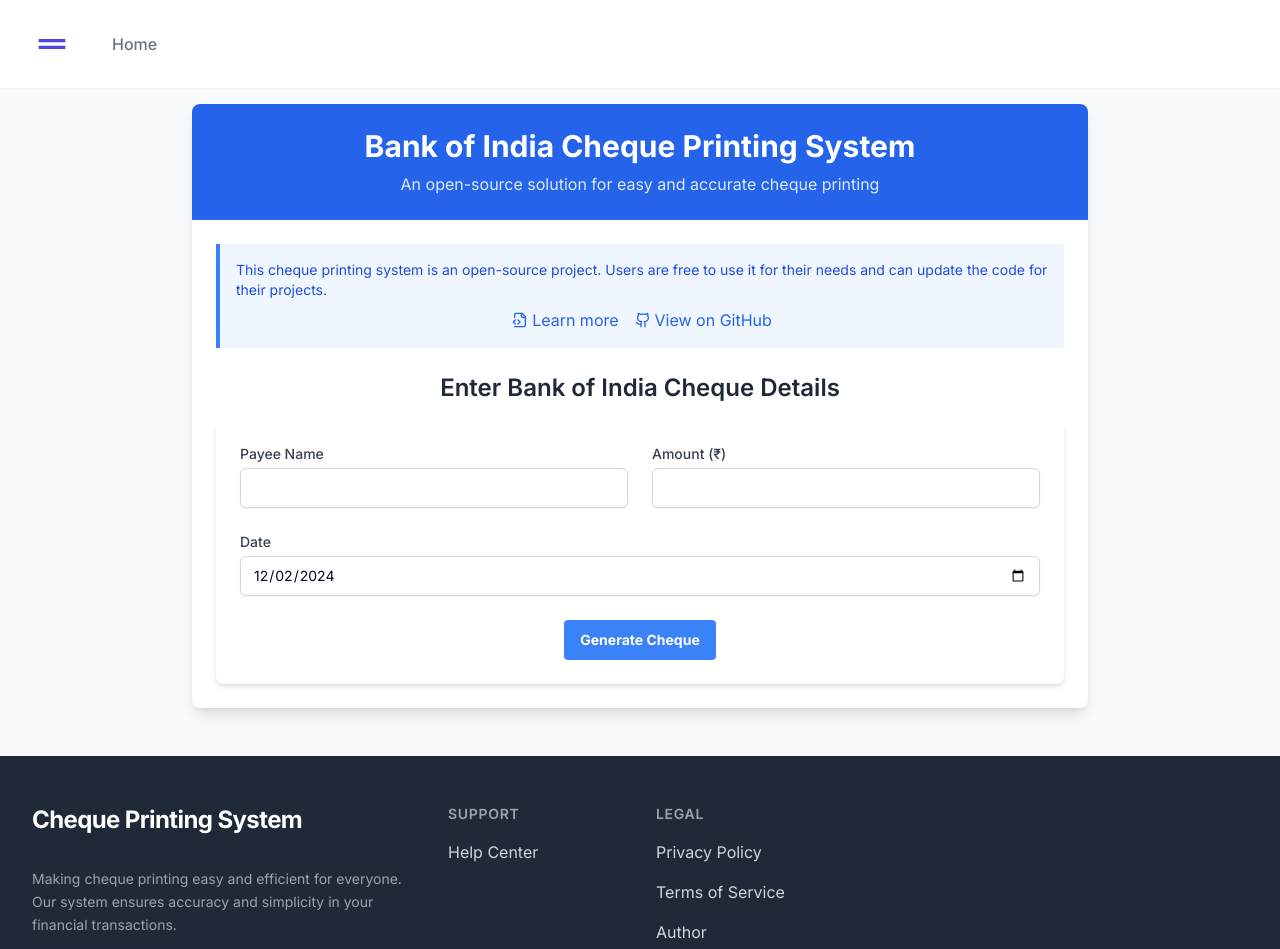
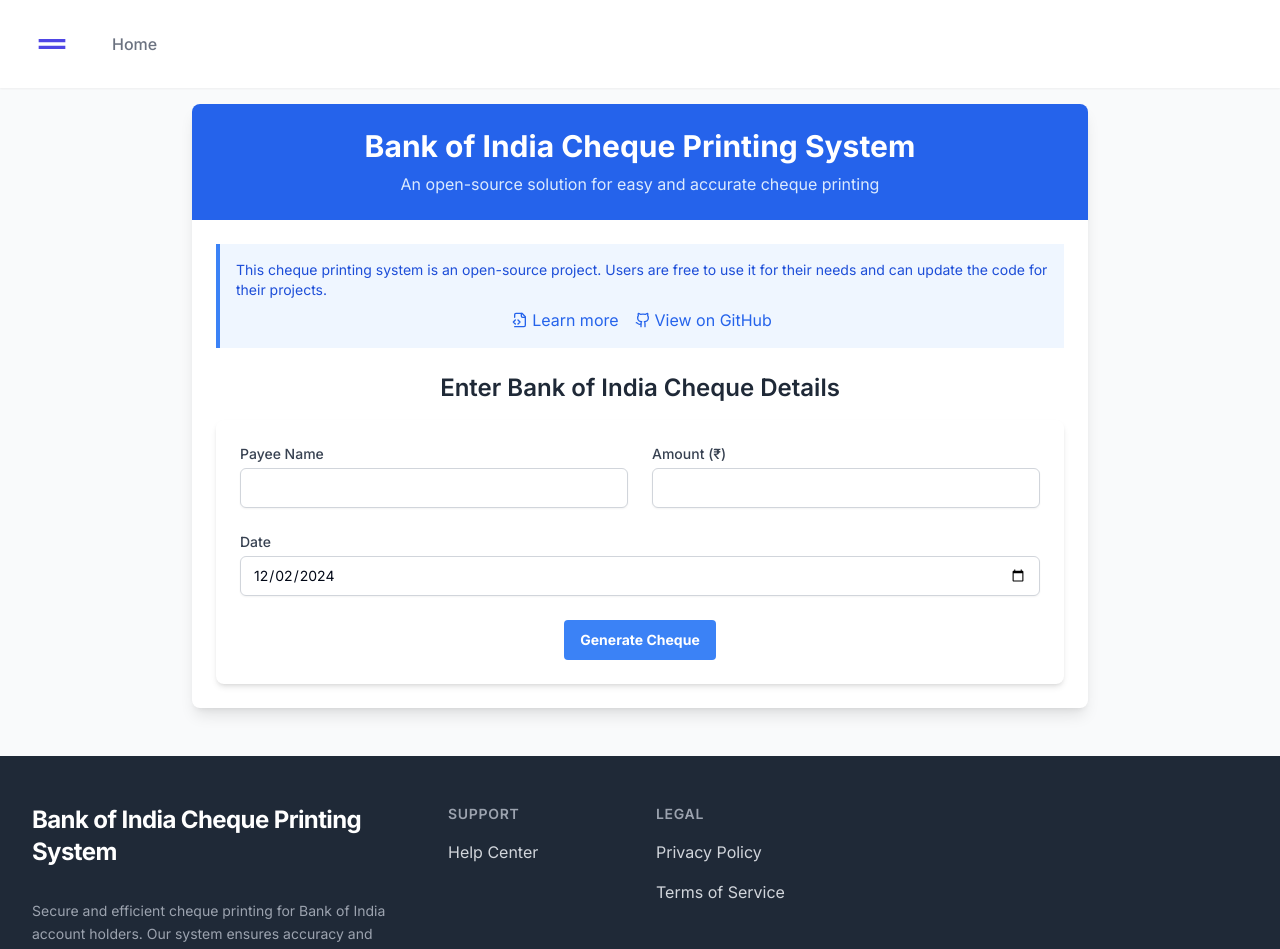
Before and after one commit to neil-jay/boi-cheque-printing-system, a Next.js app: page / in a window 1280 px wide. Shown: the top 949 px of the page. Built offline with nearby package versions, Linux system fonts and the light colour scheme.

Commit message:
feat: Add link to privacy

```diff
--- a/components/Footer.tsx
+++ b/components/Footer.tsx
@@ -7,10 +7,10 @@
         <div className="xl:grid xl:grid-cols-3 xl:gap-8">
           <div className="space-y-8 xl:col-span-1">
             <h2 className="text-2xl font-bold tracking-tight text-white">
-              Cheque Printing System
+              Bank of India Cheque Printing System
             </h2>
             <p className="text-gray-400 text-sm leading-relaxed">
-              Making cheque printing easy and efficient for everyone. Our system ensures accuracy and simplicity in your financial transactions.
+              Secure and efficient cheque printing for Bank of India account holders. Our system ensures accuracy and simplicity in your financial transactions.
             </p>
             <div className="flex space-x-6">
               <Link href="#" className="text-gray-400 hover:text-gray-300">
@@ -35,7 +35,7 @@
                 </h3>
                 <ul className="mt-4 space-y-4">
                   <li>
-                    <Link href="/help" className="text-base text-gray-300 hover:text-white transition duration-150 ease-in-out">
+                    <Link href="#" className="text-base text-gray-300 hover:text-white transition duration-150 ease-in-out">
                       Help Center
                     </Link>
                   </li>
@@ -47,18 +47,13 @@
                 </h3>
                 <ul className="mt-4 space-y-4">
                   <li>
-                    <Link href="#" className="text-base text-gray-300 hover:text-white transition duration-150 ease-in-out">
+                    <Link href="/privacy" className="text-base text-gray-300 hover:text-white transition duration-150 ease-in-out">
                       Privacy Policy
                     </Link>
                   </li>
                   <li>
                     <Link href="#" className="text-base text-gray-300 hover:text-white transition duration-150 ease-in-out">
                       Terms of Service
-                    </Link>
-                  </li>
-                  <li>
-                    <Link href="#" className="text-base text-gray-300 hover:text-white transition duration-150 ease-in-out">
-                      Author
                     </Link>
                   </li>
                 </ul>
```
